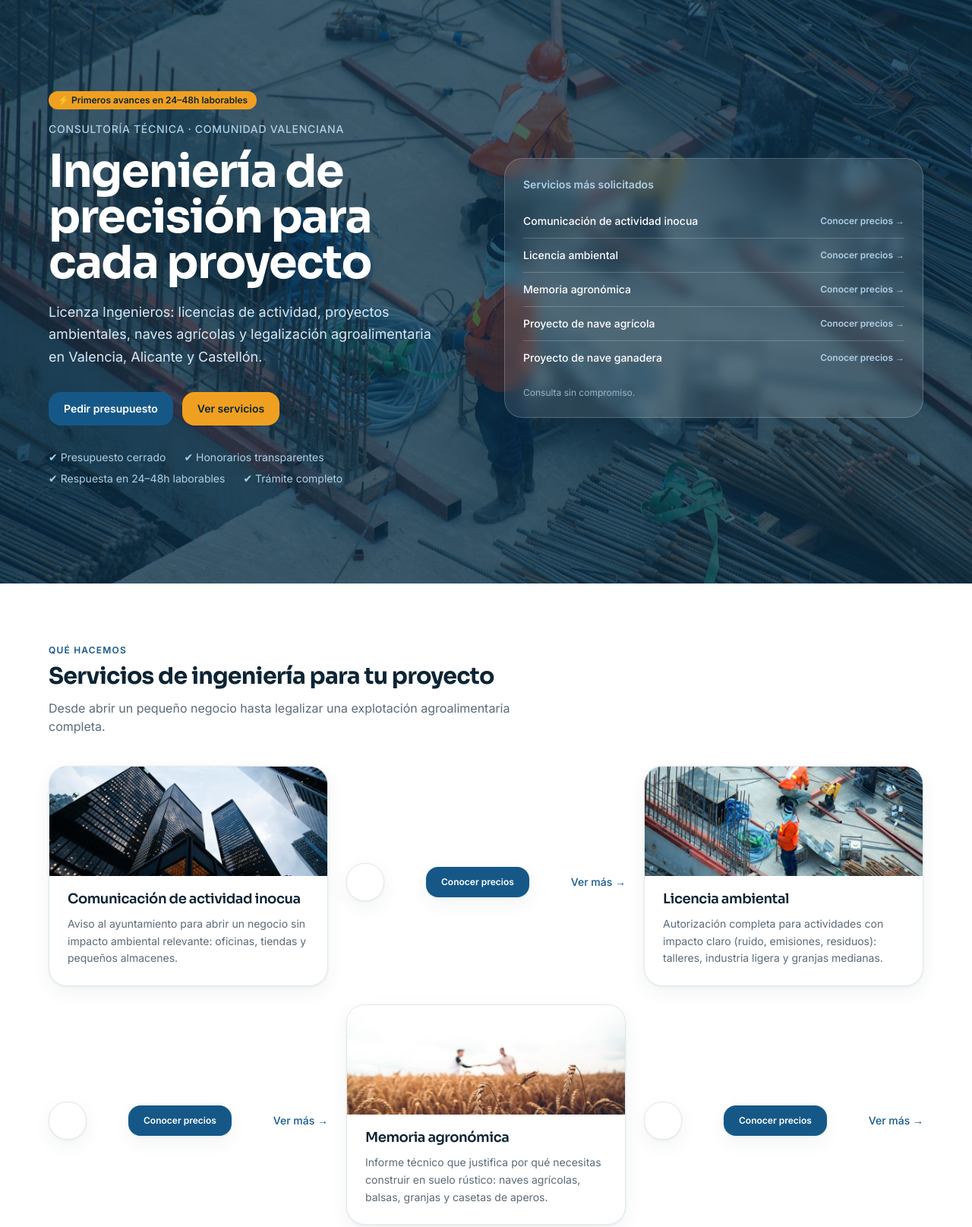
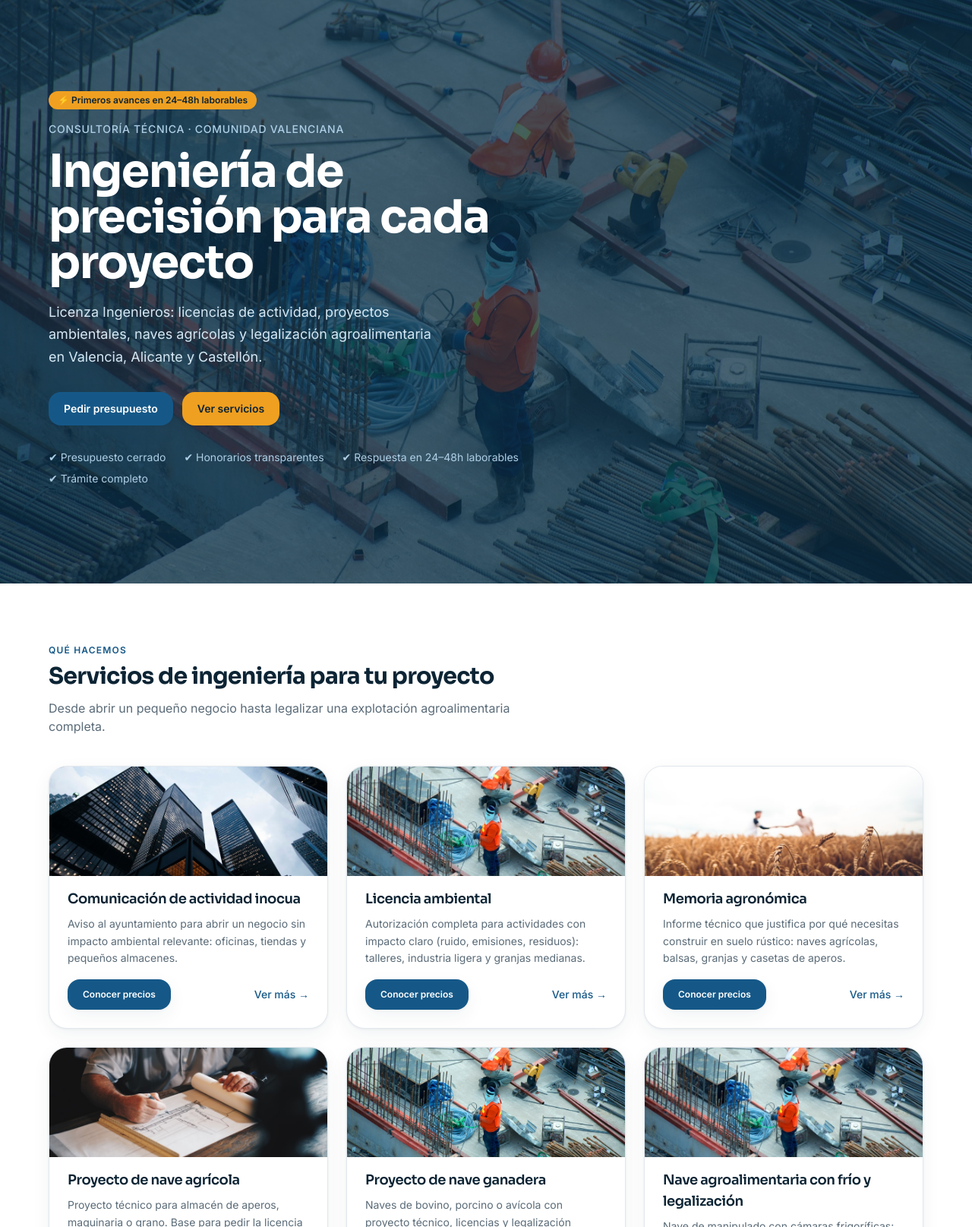
Before and after one commit to javifer31/valencia-ingenieria-web, an Astro site: page / in a window 1280 px wide. Shown: the part 75-1690 px from the top of the page at 76% size. Built offline with nearby package versions, Linux system fonts and the light colour scheme; Astro itself is replaced by a stand-in of ours.

Commit message:
fix: corrige tarjetas de servicios rotas por <a> anidados
Las tarjetas de servicio anidaban un <a> (botón "Conocer precios")
dentro del <a> que envolvía toda la tarjeta, HTML inválido que el
navegador partía en dos, descuadrando el grid. Ahora la tarjeta es un
div con un único enlace interno (display:contents) para imagen/título/
descripción y enlaces hermanos en el pie.

De paso, se quita el cuadro de cristal esmerilado del hero de la home.

Co-Authored-By: Claude Sonnet 5 <noreply@anthropic.com>

```diff
--- a/src/components/ServiceCard.astro
+++ b/src/components/ServiceCard.astro
@@ -4,10 +4,8 @@ import { withBase } from '../lib/paths';
 export interface Props { service: Service }
 const { service } = Astro.props;
 ---
-<a
-  href={withBase(`/servicios/${service.slug}/`)}
-  class="card group flex flex-col overflow-hidden hover:-translate-y-1 hover:border-brand-300 hover:shadow-lift"
->
+<div class="card group flex flex-col overflow-hidden transition-all hover:-translate-y-1 hover:border-brand-300 hover:shadow-lift">
+  <a href={withBase(`/servicios/${service.slug}/`)} class="contents">
     <div class="-mx-6 -mt-6 mb-4 h-36 overflow-hidden">
       <img
         src={withBase(service.image)}
@@ -17,8 +15,9 @@ const { service } = Astro.props;
     </div>
     <h3 class="text-lg font-semibold text-ink group-hover:text-brand-700">{service.title}</h3>
     <p class="mt-2 flex-1 text-sm leading-relaxed text-mute">{service.short}</p>
+  </a>
   <div class="mt-4 flex items-center justify-between">
     <a href={withBase('/contacto/')} class="btn-primary text-xs">Conocer precios</a>
-    <span class="text-sm font-medium text-brand-600 group-hover:translate-x-0.5">Ver más →</span>
+    <a href={withBase(`/servicios/${service.slug}/`)} class="text-sm font-medium text-brand-600 group-hover:translate-x-0.5">Ver más →</a>
   </div>
-</a>
+</div>
--- a/src/pages/index.astro
+++ b/src/pages/index.astro
@@ -48,8 +48,8 @@ const steps = [
       <img src={withBase('/hero-engineering.jpg')} alt="Proyectos de ingeniería" class="h-full w-full object-cover" />
       <div class="absolute inset-0 bg-brand-900/75"></div>
     </div>
-    <div class="container relative grid items-center gap-12 py-24 md:grid-cols-2 md:py-32">
-      <div class="animate-fade-up text-white">
+    <div class="container relative py-24 md:py-32">
+      <div class="animate-fade-up max-w-2xl text-white">
         <span class="inline-flex items-center gap-1.5 rounded-full bg-accent px-3 py-1 text-xs font-semibold text-ink">
           ⚡ Primeros avances en 24–48h laborables
         </span>
@@ -71,19 +71,6 @@ const steps = [
           <span>✔ Respuesta en 24–48h laborables</span>
           <span>✔ Trámite completo</span>
         </div>
-      </div>
-
-      <div class="animate-fade-up rounded-2xl border border-white/20 bg-white/10 p-6 shadow-lift backdrop-blur">
-        <p class="text-sm font-semibold text-brand-200">Servicios más solicitados</p>
-        <ul class="mt-4 divide-y divide-white/20">
-          {featured.slice(0, 5).map((s) => (
-            <li class="flex items-center justify-between gap-4 py-3">
-              <a href={withBase(`/servicios/${s.slug}/`)} class="text-sm font-medium text-white hover:text-brand-200">{s.title}</a>
-              <a href={withBase('/contacto/')} class="whitespace-nowrap text-xs font-semibold text-brand-200 hover:text-white">Conocer precios →</a>
-            </li>
-          ))}
-        </ul>
-        <p class="mt-4 text-xs text-brand-200/80">Consulta sin compromiso.</p>
       </div>
     </div>
   </section>
```
Lines whose indentation alone changed are shown as unchanged.
